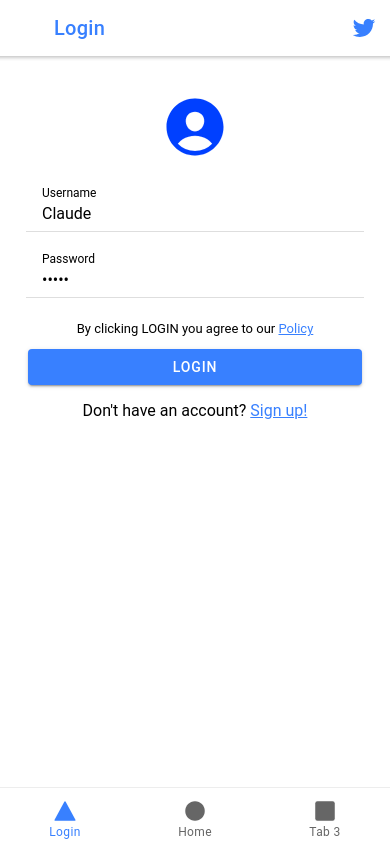
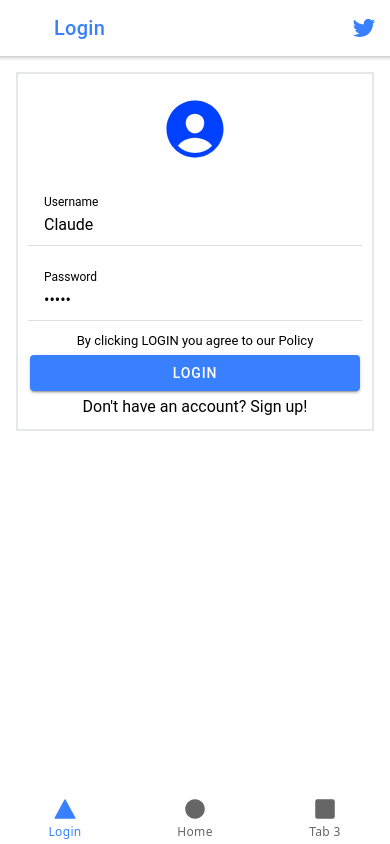
Before and after one commit to kclaudeeager/Positive-reframing-frontend, a React (Create React App) app: page /login in a window 390 px wide. Built offline with nearby package versions, Linux system fonts and the light colour scheme.

Commit message:
fixed responsiveness using tailwind

```diff
--- a/package.json
+++ b/package.json
@@ -66,7 +66,10 @@
     ]
   },
   "devDependencies": {
-    "@capacitor/cli": "4.3.0"
+    "@capacitor/cli": "4.3.0",
+    "autoprefixer": "^10.4.12",
+    "postcss": "^8.4.16",
+    "tailwindcss": "^3.1.8"
   },
   "description": "An Ionic project"
 }
--- /dev/null
+++ b/postcss.config.js
@@ -0,0 +1,6 @@
+module.exports = {
+  plugins: {
+    tailwindcss: {},
+    autoprefixer: {},
+  },
+}
--- a/src/components/Tweet.tsx
+++ b/src/components/Tweet.tsx
@@ -33,7 +33,7 @@ const TweetItem: React.FC<{ onCalculate: () => void; onReset: () => void ;
       return hashtags.map((hashtag:string)=> {return <IonText key={`${hashtag}`}>{"#"+hashtag+" "}</IonText>});
    }
   const returnImages=(images:Array<{src:string,caption:string,name:string}>)=>{
-      return images.map((image:{src:string,caption:string,name:string})=>{return(<img key={`${image.name}`} src={`${image.src}`} alt=""/>)})
+      return images.map((image:{src:string,caption:string,name:string})=>{return(<img  key={`${image.name}`} src={`${image.src}`} alt="img" className=' w-full'/>)})
   }
 
       const assignReaction = () => {
@@ -47,6 +47,8 @@ const TweetItem: React.FC<{ onCalculate: () => void; onReset: () => void ;
       }
 
     return(
+        <>
+
         <IonCard>
         <IonItem>
             <IonAvatar className='ion-margin-end'>
@@ -57,7 +59,7 @@ const TweetItem: React.FC<{ onCalculate: () => void; onReset: () => void ;
             </IonLabel>
         </IonItem>
 
-        <IonCardContent >
+        <IonCardContent>
             <p>{props.tweet.message} <span className='hashtag'>{hashtagCreator(props.tweet.hashtags)}</span></p>
           <> {returnImages(props.tweet.images)}</>
         </IonCardContent>
@@ -70,6 +72,7 @@ const TweetItem: React.FC<{ onCalculate: () => void; onReset: () => void ;
             {props.tweet.displayReplies && <RepliesCard />}
         </IonRow>
         </IonCard>
+        </>
     );
 
 }
--- a/src/components/TweetCard.tsx
+++ b/src/components/TweetCard.tsx
@@ -1,4 +1,4 @@
-import { IonRow, IonCol, IonButton, IonIcon, IonCard, IonItem, IonLabel, IonCardHeader, IonCardSubtitle, IonCardTitle, IonCardContent, IonAvatar, IonText, IonList } from '@ionic/react';
+import { IonRow, IonCol, IonButton, IonIcon, IonCard, IonItem, IonLabel, IonCardHeader, IonCardSubtitle, IonCardTitle, IonCardContent, IonAvatar, IonText, IonList, IonGrid } from '@ionic/react';
 import React, { useState } from 'react';
 
 import './TweetCard.css';
@@ -43,18 +43,17 @@ const TweetCard: React.FC<{
 })
     }
     return (
-        <>
-             <IonList>
+
+    <div className=' grid grid-cols-1 md:grid-cols-3 '>
         {props.tweetList.map((item:any)=>{
-            return <IonItem key={`${item.id}`}><TweetItem tweet={item} onCalculate={function (): void {
+            return <IonRow  key={`${item.id}`} className="mx-auto"><TweetItem tweet={item} onCalculate={function (): void {
                 throw new Error('Function not implemented.');
             } } onReset={function (): void {
                 throw new Error('Function not implemented.');
-            } } changeTweet={changeTweet}/></IonItem>
+            } } changeTweet={changeTweet}/></IonRow>
         })}
-    </IonList>
+    </ div>
 
-        </>
 
 
     );
--- a/src/pages/Home.tsx
+++ b/src/pages/Home.tsx
@@ -111,9 +111,9 @@ const addChanges=()=>{
           <IonTitle color='primary'>Home</IonTitle>
         </IonToolbar>
       </IonHeader>
-      <IonContent fullscreen>
-        <IonButton onClick={Tweet}>Click to add a tweet</IonButton>
-      <TweetCard tweetList={tweetList} setTweetList={setTweetList} addChanges={addChanges}/>
+      <IonContent fullscreen  className=' relative'>
+        <IonButton onClick={Tweet} className=" sticky top-0 z-10">Click to add a tweet</IonButton>
+        <TweetCard tweetList={tweetList} setTweetList={setTweetList} addChanges={addChanges}/>
       </IonContent>
     </IonPage>
   );
--- a/src/pages/Login.tsx
+++ b/src/pages/Login.tsx
@@ -61,7 +61,7 @@ axios(config)
 })
   };
   return (
-    <IonPage>
+    <IonPage >
       <IonHeader>
         <IonToolbar>
           <IonButtons slot="start">
@@ -76,8 +76,8 @@ axios(config)
           <IonTitle color='primary'>Login</IonTitle>
         </IonToolbar>
       </IonHeader>
-      <IonContent fullscreen className="ion-padding ion-text-center">
-        <IonGrid>
+      <IonContent fullscreen className="ion-padding ion-text-center ">
+        <IonGrid className='md:w-1/2 mx-auto border-2 md:border-none '>
         <IonRow>
           <IonCol>
             <IonAlert
--- a/src/theme/variables.css
+++ b/src/theme/variables.css
@@ -1,6 +1,8 @@
 /* Ionic Variables and Theming. For more info, please see:
 http://ionicframework.com/docs/theming/ */
-
+@tailwind base;
+@tailwind components;
+@tailwind utilities;
 /** Ionic CSS Variables **/
 :root {
   /** primary **/
--- /dev/null
+++ b/tailwind.config.js
@@ -0,0 +1,10 @@
+/** @type {import('tailwindcss').Config} */
+module.exports = {
+  content: [
+    "./src/**/*.{js,jsx,ts,tsx}",
+  ],
+  theme: {
+    extend: {},
+  },
+  plugins: [],
+}
```
Also changed, not shown: 1 other file (tests, documents, lock files or other folders).
